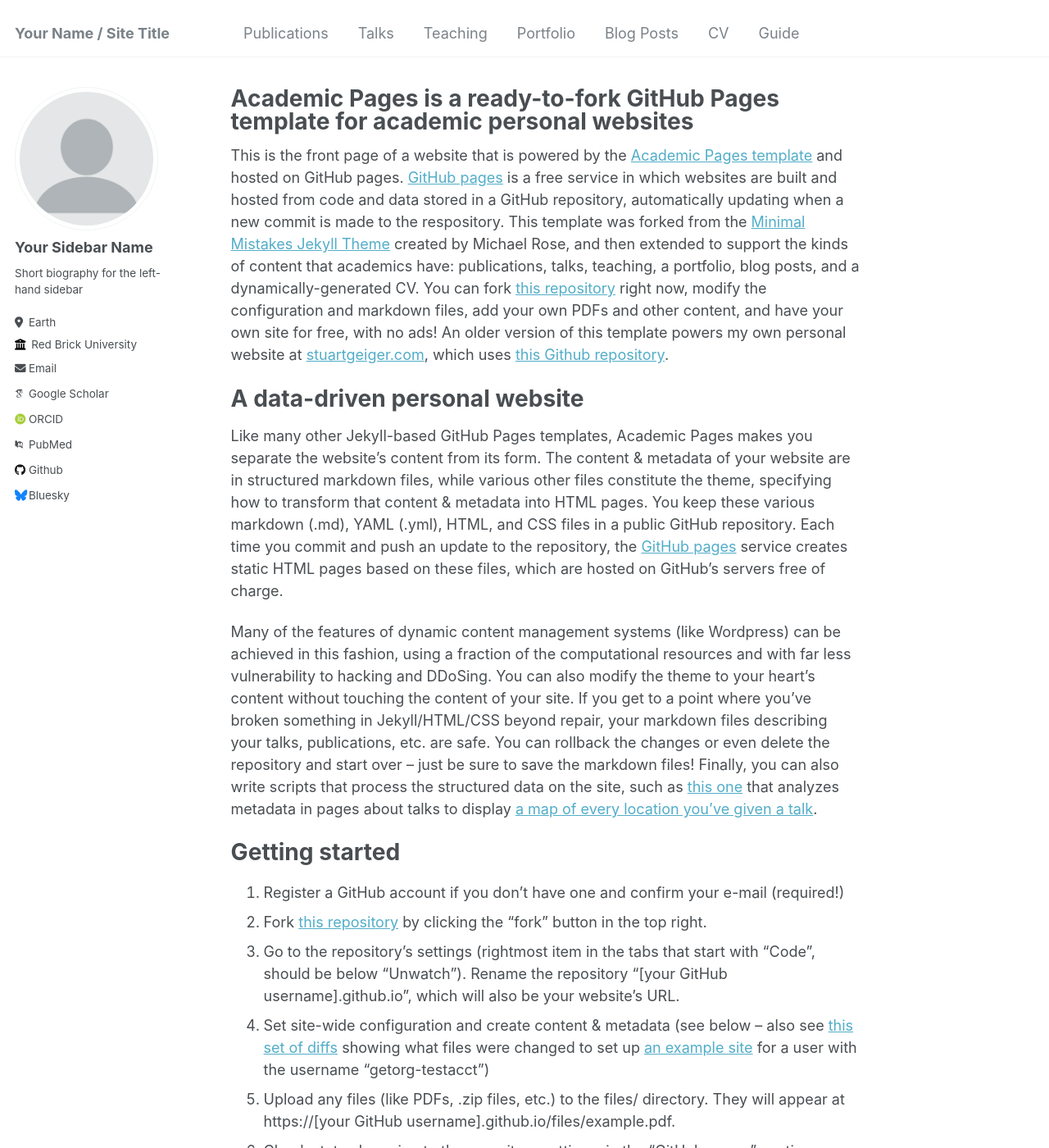
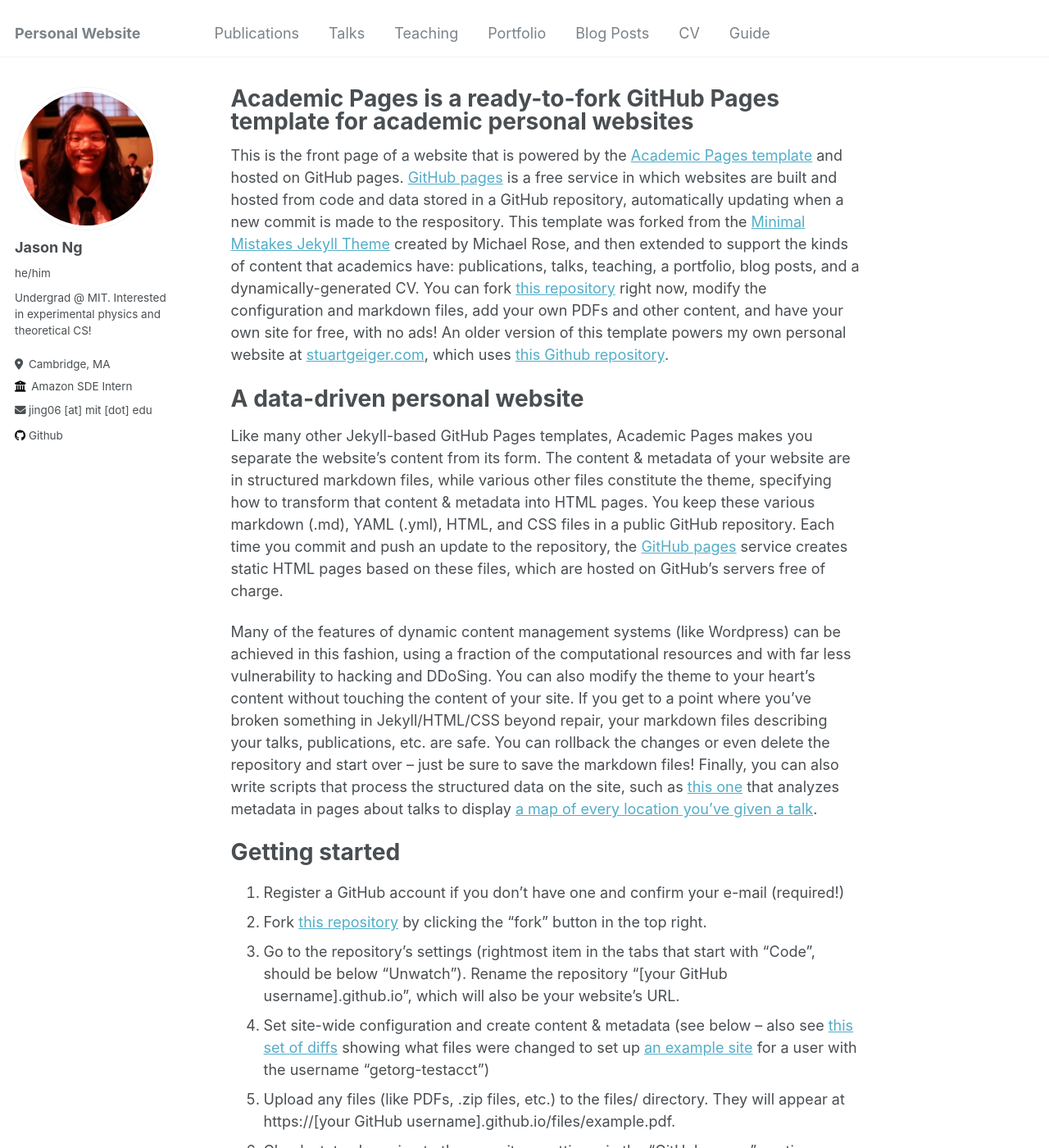
Before and after one commit to JasxnNg/jasxnng.github.io, a Jekyll site: the page built from _pages/about.md, in a window 1280 px wide and 1400 px high. Shown: the whole window at 82% size. Built offline with Jekyll 4.4.1, drawn with Linux system fonts in a browser that asks for light colours; some web fonts are replaced; some of the changed text lies outside the part shown.

Commit message:
update website

```diff
--- a/_config.yml
+++ b/_config.yml
@@ -8,47 +8,47 @@
 
 # Basic Site Settings
 locale                   : "en-US"
-title                    : "Your Name / Site Title"
+title                    : "Personal Website"
 title_separator          : "-"
-name                     : &name "Your Name"
-description              : &description "personal description"
-url                      : https://academicpages.github.io # the base hostname & protocol for your site e.g. "https://mmistakes.github.io"
+name                     : &name "Jason Ng"
+description              : &description "Undergrad @ MIT"
+url                      : https://jasxnng.github.io # the base hostname & protocol for your site e.g. "https://mmistakes.github.io"
 baseurl                  : "" # the subpath of your site, e.g. "/blog"
-repository               : "academicpages/academicpages.github.io"
+repository               : "JasxnNg/jasxnng.github.io"
 
 # Site Author - The following control what appear as part of the author content on the side bar.
 #               If a field is blank the icon and link will not appear, otherwise it will be shown.
 #               Additional customization can be done by editing /_includes/author-profile.html
 author:
   # Biographic information
-  avatar           : "profile.png"
-  name             : "Your Sidebar Name"
-  pronouns         : # example: "she/her"
-  bio              : "Short biography for the left-hand sidebar"
-  location         : "Earth"
-  employer         : "Red Brick University"
+  avatar           : "Untitled.jpeg"
+  name             : "Jason Ng"
+  pronouns         : "he/him" # example: "she/her"
+  bio              : "Undergrad @ MIT. Interested in experimental physics and theoretical CS!"
+  location         : "Cambridge, MA"
+  employer         : "Amazon SDE Intern"
   uri              : # URL
-  email            : "none@example.org"
+  email            : ""
 
-  # Academic websites
-  arxiv            : # URL - Update with the correct link to your profile
-  googlescholar    : "https://scholar.google.com/citations?user=PS_CX0AAAAAJ"
-  impactstory      : # URL
-  orcid            : "http://orcid.org/yourorcidurl"
-  semantic         : # URL
-  pubmed           : "https://www.ncbi.nlm.nih.gov/pubmed/?term=john+snow"
-  researchgate     : # URL
+  # # Academic websites
+  # arxiv            : # URL - Update with the correct link to your profile
+  # googlescholar    : "https://scholar.google.com/citations?user=PS_CX0AAAAAJ"
+  # impactstory      : # URL
+  # orcid            : "http://orcid.org/yourorcidurl"
+  # semantic         : # URL
+  # pubmed           : "https://www.ncbi.nlm.nih.gov/pubmed/?term=john+snow"
+  # researchgate     : # URL
 
   # Repositories and software development
   bitbucket        : # Username - Update with your username on the site
   codepen          : # Username
   dribbble         : # Username
-  github           : "academicpages"
+  github           : "JasxnNg"
   kaggle           : # Username
   stackoverflow    : # User number or user number and name (i.e., use "1" or "1/jeff-atwood")
 
   # Social media
-  bluesky          : "bsky.app" # Replace this with you Bluesky username
+#  bluesky          : "bsky.app" # Replace this with you Bluesky username
   facebook         : # Username
   flickr           : # Username
   foursquare       : # Username
--- a/_data/ui-text.yml
+++ b/_data/ui-text.yml
@@ -25,7 +25,7 @@ en: &DEFAULT_EN
   feed_label                 : "Feed"
   powered_by                 : "Powered by"
   website_label              : "Website"
-  email_label                : "Email"
+  email_label                : "jing06 [at] mit [dot] edu"
   recent_posts               : "Recent Posts"
   undefined_wpm              : "Undefined parameter words_per_minute at _config.yml"
   comment_form_info          : "Your email address will not be published. Required fields are marked"
--- a/_sass/_sidebar.scss
+++ b/_sass/_sidebar.scss
@@ -79,18 +79,19 @@
 .author__avatar {
   display: table-cell;
   vertical-align: top;
-  width: 36px;
+  width: 54px;
   // set width only, for non-square avatars
-  // height: 36px;
+  height: 54px;
 
   @include breakpoint($large) {
     display: block;
     width: auto;
     height: auto;
   }
-
+// make my avatar a circle instead of a square
   img {
     max-width: 175px;
+    max-height: 175px;
     border-radius: 50%;
 
     @include breakpoint($large) {
```
Also changed, not shown: images/Untitled.jpeg (added), images/profile.JPG (added), 1 other file.
